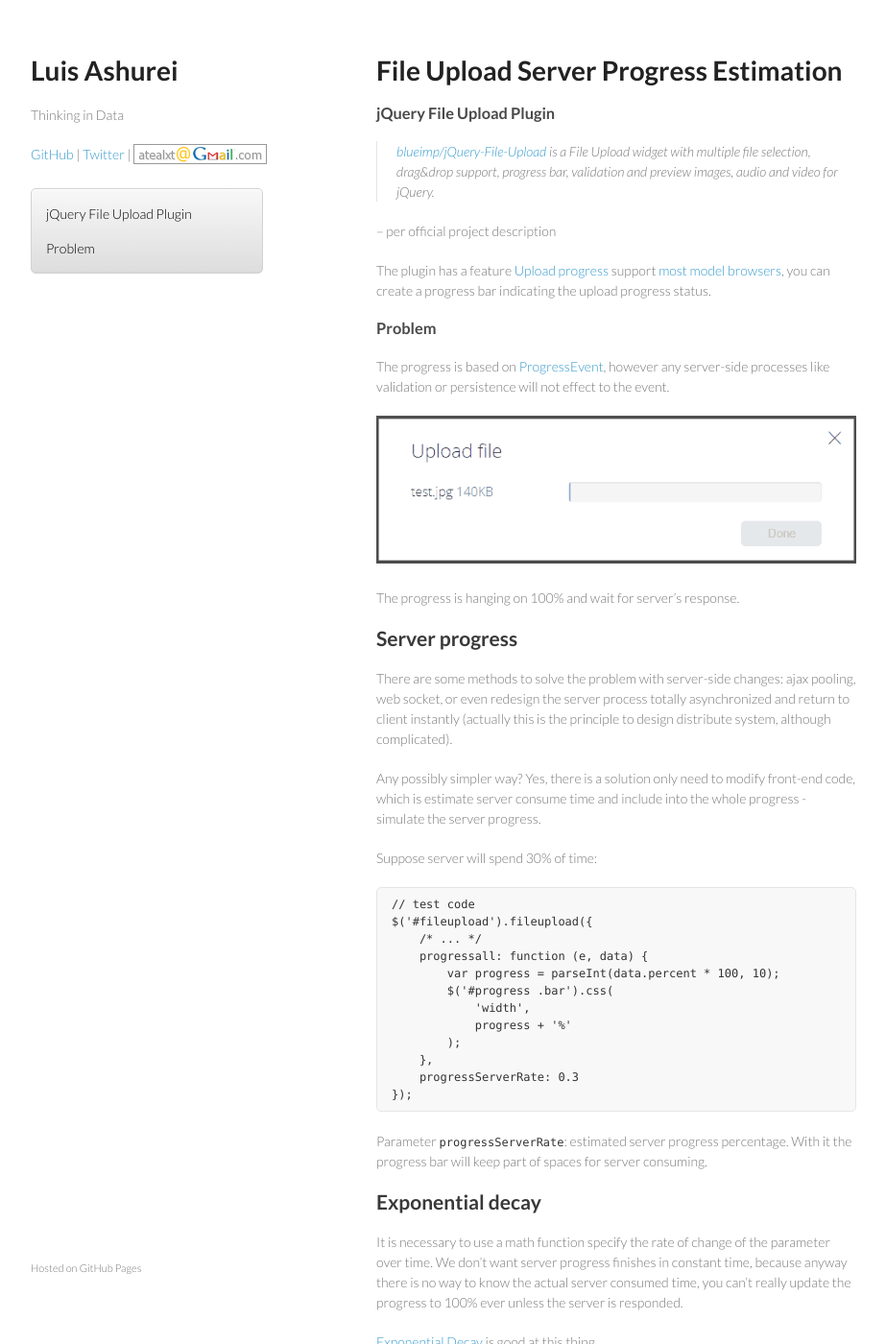
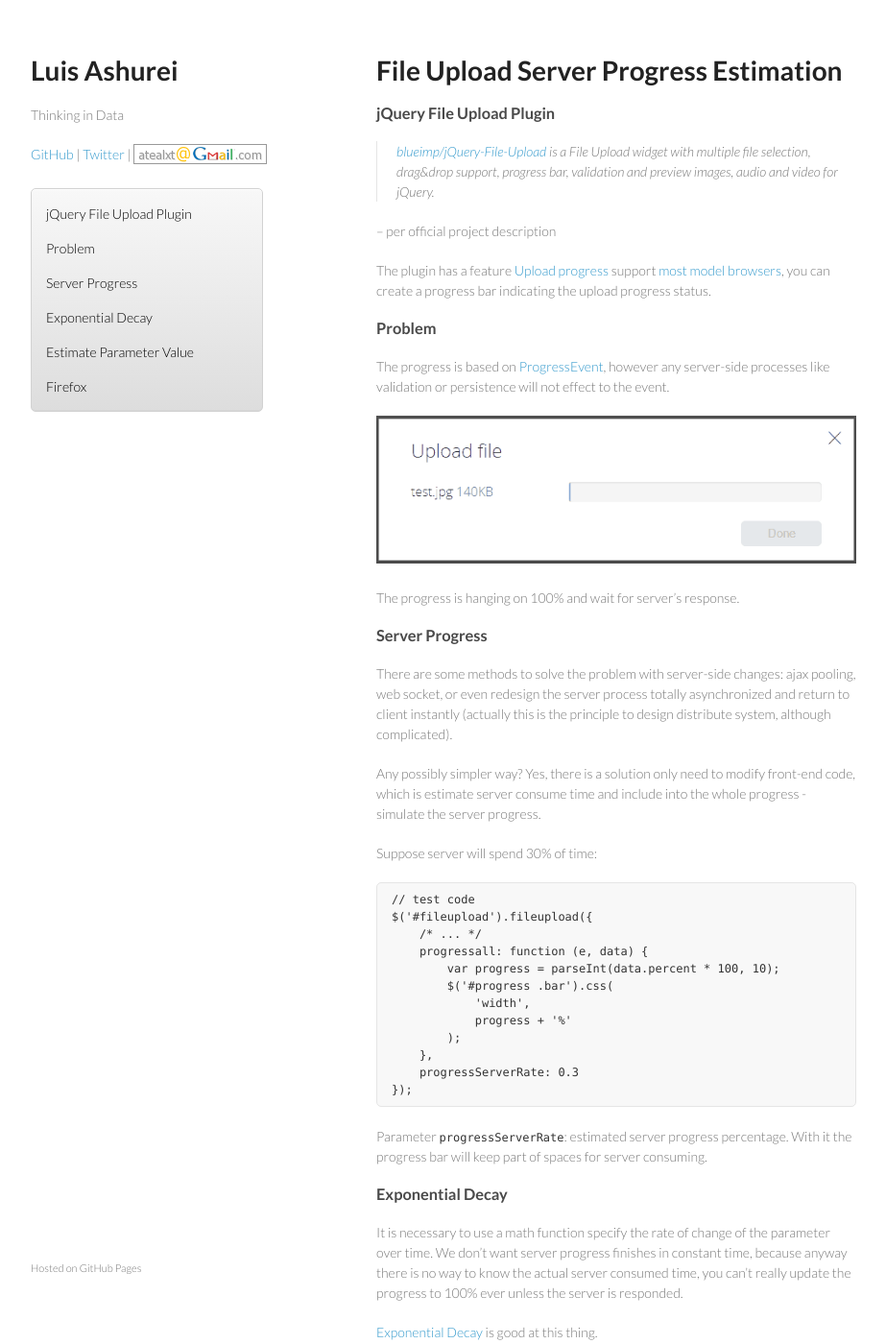
Before and after one commit to atealxt/atealxt.github.io, a Jekyll site: the page built from _posts/2015-11-03-file-upload-server-progress-estimation.md, in a window 1280 px wide and 1400 px high. Shown: the whole window at 96% size, without its empty margins (178-1101 px from the left). Built offline with Jekyll 4.4.1, drawn with Linux system fonts in a browser that asks for light colours; comment, search, counter and statistics services are not loaded; some of the changed text lies outside the part shown.

Commit message:
Update 2015-11-03-file-upload-server-progress-estimation.md

```diff
--- a/_posts/2015-11-03-file-upload-server-progress-estimation.md
+++ b/_posts/2015-11-03-file-upload-server-progress-estimation.md
@@ -31,7 +31,11 @@
 
 The progress is hanging on 100% and wait for server's response.
 
-## Server progress
+<h3>
+<a href="#server-progress" name="server-progress" class="anchor"><span class="octicon octicon-link"></span></a>
+Server Progress
+</h3>
+
 There are some methods to solve the problem with server-side changes: ajax pooling, web socket, or even redesign the server process totally asynchronized and return to client instantly (actually this is the principle to design distribute system, although complicated).
 
 Any possibly simpler way? Yes, there is a solution only need to modify front-end code, which is estimate server consume time and include into the whole progress - simulate the server progress.
@@ -55,7 +59,10 @@
 Parameter `progressServerRate`: estimated server progress percentage.
 With it the progress bar will keep part of spaces for server consuming.
 
-## Exponential decay
+<h3>
+<a href="#exponential-decay" name="exponential-decay" class="anchor"><span class="octicon octicon-link"></span></a>
+Exponential Decay
+</h3>
 
 It is necessary to use a math function specify the rate of change of the parameter over time. We don't want server progress finishes in constant time, because anyway there is no way to know the actual server consumed time, you can't really update the progress to 100% ever unless the server is responded.
 
@@ -102,7 +109,10 @@
 
 BTW [Easing functions](http://easings.net/) is a cool website of easing cheat sheet visualization.
 
-## Estimate parameter value
+<h3>
+<a href="#estimate-parameter-value" name="estimate-parameter-value" class="anchor"><span class="octicon octicon-link"></span></a>
+Estimate Parameter Value
+</h3>
 
 Note the last anime above, the progress is a little far away 100% before done.
 Sometimes you need to pick a suitble length for progress bar and parameter value.
@@ -111,7 +121,10 @@
 * Server performance. In general, server is fast than user-end upload.
 * Larger file, slower server response.
 
-## Firefox bug
+<h3>
+<a href="#firefox" name="firefox" class="anchor"><span class="octicon octicon-link"></span></a>
+Firefox
+</h3>
 
 When I worked on the feature, I found a Firefox progress event bug, it didn't trigger progress event for the final small piece resource content loaded, until the finally response from server.
 
```
